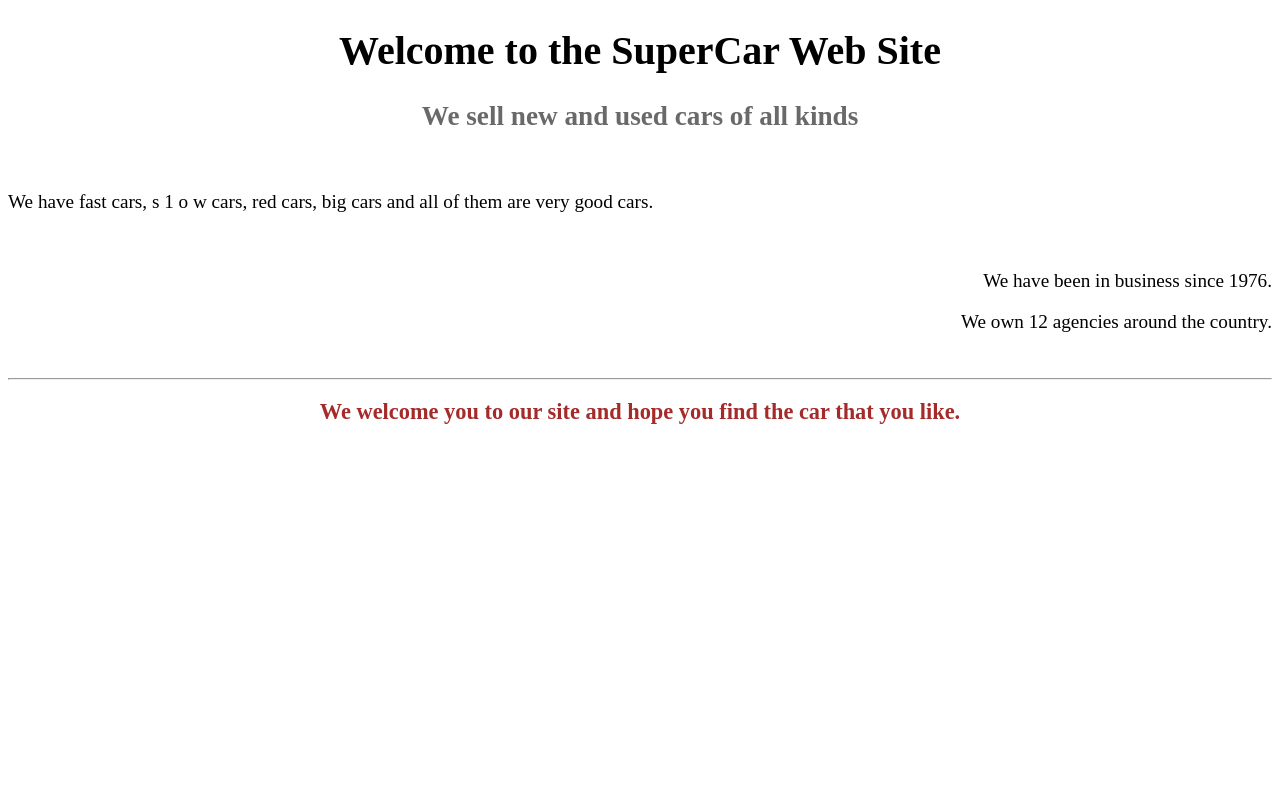
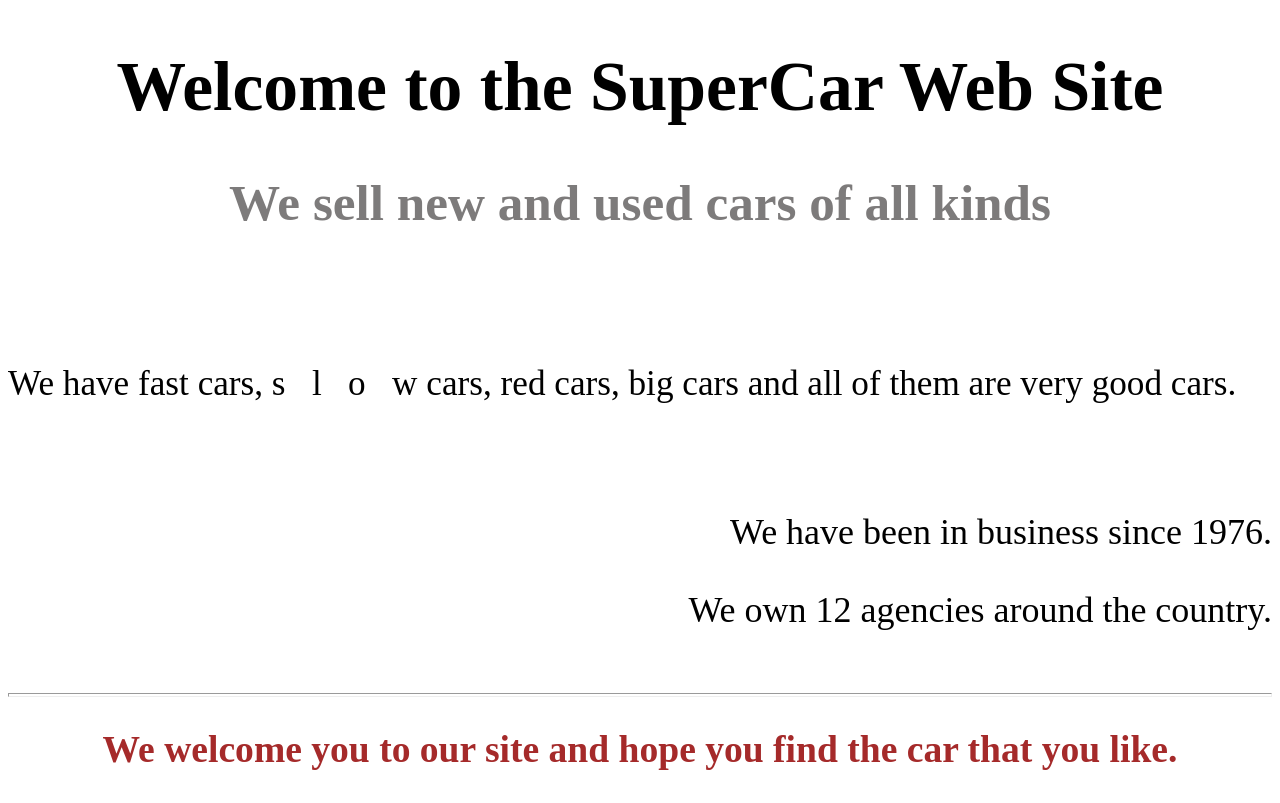
Before and after one commit to mariamtsuleiskiri/Davaleba1, a plain HTML site: page Homework.html in a window 1280 px wide. Drawn offline with Linux system fonts and the light colour scheme.

Commit message:
updating and committing

```diff
--- a/Homework.html
+++ b/Homework.html
@@ -1,17 +1,24 @@
 <!DOCTYPE html>
 <html>
     <head>
-        <h1 style="text-align: center; font-size:250%;">Welcome to the SuperCar Web Site</h1>
-        <h2 style="text-align: center; font-size:170%;color:dimgray;">We sell new and used cars of all kinds</h2>
+    <style>
+    p{font-size: 225%}
+    </style>
+        <h1 style="text-align: center; font-size:435%;">Welcome to the SuperCar Web Site</h1>
+        <h2 style="text-align: center; font-size:320%;color:rgb(125, 123, 123);">We sell new and used cars of all kinds</h2>
     </head>
     <body>
+
     </br>
-       <p style="text-align: left;font-size: 120%"> We have fast cars, s 1 o w cars, red cars, big cars and all of them are very good cars.</p>
+    <br/>
+    <br/>
+       <p style="text-align:left;font-size: 220%"> We have fast cars, s &nbsp; l &nbsp; o &nbsp; w cars, red cars, big cars and all of them are very good cars.</p>
 </br>
-       <p style="text-align: right;font-size: 120%">We have been in business since 1976.</p>
-       <p style="text-align: right; font-size: 120%;">We own 12 agencies around the country.</p>
+<br/>
+       <p style="text-align: right;">We have been in business since 1976.</p>
+       <p style="text-align: right;">We own 12 agencies around the country.</p>
 </br>
-       <hr>
-<h2 style="color:brown;text-align: center;font-size:140%;">We welcome you to our site and hope you find the car that you like.</h2>
+       <hr style="height: 2px;">
+<h2 style="color:brown;text-align: center;font-size:235%;">We welcome you to our site and hope you find the car that you like.</h2>
     </body>
 </html>
```
